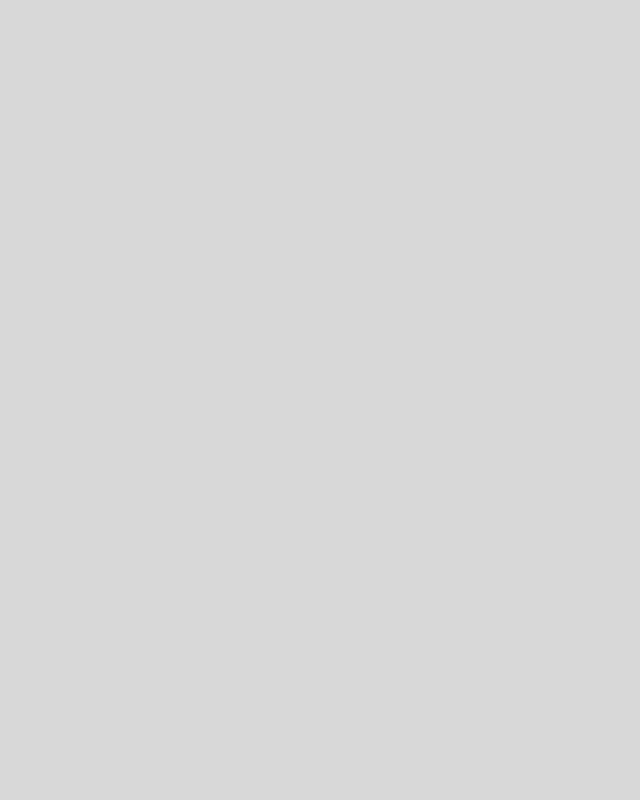
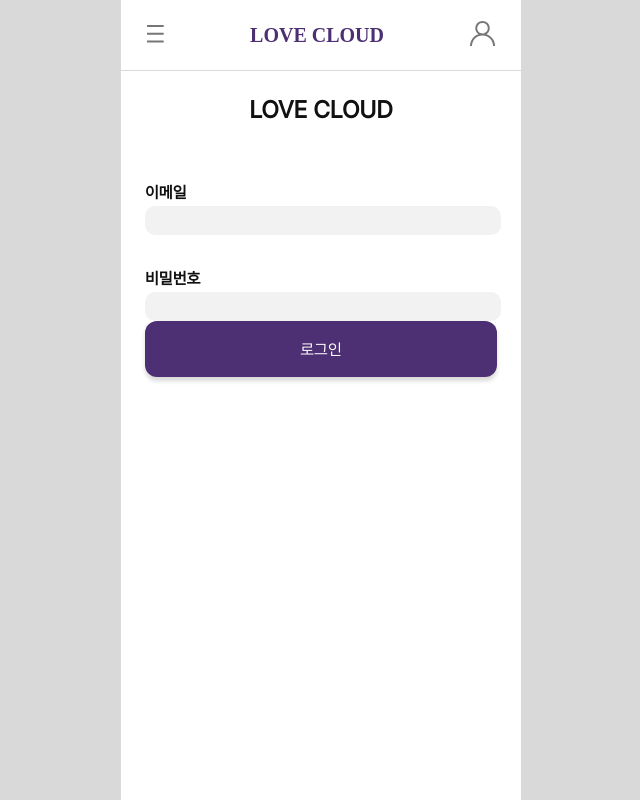
Before and after one commit to yu-LoveCloud/love-cloud-client, a React (Create React App) app: page /praclogin in a window 1280 px wide. Before the commit this address had no page. Shown: the whole page, without its empty margins (319-959 px from the left). Built offline with nearby package versions, Linux system fonts and the light colour scheme.

Commit message:
쿠키굽기

```diff
--- a/package.json
+++ b/package.json
@@ -12,7 +12,9 @@
     "cors": "^2.8.5",
     "express": "^4.19.2",
     "mysql": "^2.18.1",
+    "navigate": "^0.3.6",
     "react": "^18.3.1",
+    "react-cookie": "^7.1.4",
     "react-dom": "^18.3.1",
     "react-router-dom": "^6.23.0",
     "react-scripts": "5.0.1",
--- /dev/null
+++ b/src/Cookie.js
@@ -0,0 +1,17 @@
+import { Cookies } from "react-cookie";
+
+const cookies = new Cookies();
+
+export const setCookie = (name, value, option) => {
+    return cookies.set(name, value, { ...option });
+};
+
+export const getCookie = (name) => {
+    return cookies.get(name);
+};
+
+export const removeCookie = (name) => {
+    return cookies.remove(name);
+};
+
+export default Cookies;
--- a/src/Router.js
+++ b/src/Router.js
@@ -10,6 +10,7 @@ import RefundAccount from "./pages/UserAccount/RefundAccount";
 import PartnerConnect from "./pages/Partner/PartnerConnect";
 import ConnectCode from "./pages/Partner/ConnectCode";
 import MyPage from "./pages/UserAccount/MyPage";
+import PracLogin from "./pages/UserAccount/PracLogin";
 
 function Router() {
   return (
@@ -31,6 +32,7 @@ function Router() {
       <Route path="/partnerconnect" element={<PartnerConnect />} />
       <Route path="/connectcode" element={<ConnectCode />} />
       <Route path="/mypage" element={<MyPage />} />
+      <Route path="/praclogin" element={<PracLogin />} />
     </Routes>
   );
 }
--- a/src/components/button/buttonwrapper.js
+++ b/src/components/button/buttonwrapper.js
@@ -0,0 +1,9 @@
+import styled from "styled-components";
+
+export const ButtonWrapper = styled.div`
+  padding-top: 0px;
+  padding-bottom: 0px;
+  position: fixed;
+  bottom: 24px;
+  width: 352px;
+`;
--- a/src/index.js
+++ b/src/index.js
@@ -1,6 +1,10 @@
 import React from "react";
 import ReactDOM from "react-dom/client";
 import App from "./App";
+import axios from "axios";
 
 const root = ReactDOM.createRoot(document.getElementById("root"));
 root.render(<App />);
+
+axios.defaults.baseURL = "";
+axios.defaults.withCredentials = true;
--- a/src/pages/Home.js
+++ b/src/pages/Home.js
@@ -5,7 +5,7 @@ function Home() {
   return (
     <AppContainer>
       <h4> LOVE CLOUD </h4>
-      <Link to="/loginform">로그인</Link> <br />
+      <Link to="/praclogin">로그인</Link> <br />
       <Link to="/signup">회원가입</Link> <br />
       <Link to="/invitation">청첩장제작</Link> <br />
       <Link to="/partnerconnect">파트너초대</Link> <br />
--- a/src/pages/UserAccount/LoginForm.js
+++ b/src/pages/UserAccount/LoginForm.js
@@ -1,10 +1,12 @@
 import React, { useState } from 'react';
-import { Link } from 'react-router-dom';
+import { Link, useNavigate } from 'react-router-dom';
 import styled from "styled-components";
 import AppContainer from "../../components/AppContainer";
 import NavigationBar from '../../components/Nav/NavigationBar';
 import ContentContainer from '../../components/ContentContainer';
 import { Title } from "../../components/Typography";
+import axios from "axios";
+import { setCookie } from '../../Cookie';
 
 const Input = styled.input`
   width: 100%;
@@ -56,41 +58,37 @@ const SnsButton = styled.button`
   padding : 0;
 `;
 
-function LoginForm({ children, onClick }) {
-    const [email, setEmail] = useState('');
-    const [password, setPassword] = useState('');
-    const [error, setError] = useState('');
+function LoginForm() {
+  const [data, setData] = useState({ email: '', password: '' });
+  const [error, setError] = useState('');
+  const navigate = useNavigate();
 
-    const handleEmailChange = (event) => {
-        setEmail(event.target.value);
-    };
-
-    const handlePasswordChange = (event) => {
-        setPassword(event.target.value);
-    };
-
-    const handleSubmit = async (event) => {
-      event.preventDefault();
-      try {
-          const response = await fetch('http://127.0.0.1:3306/api/login', {
-              method: 'POST',
-              headers: {
-                  'Content-Type': 'application/json'
-              },
-              body: JSON.stringify({ email, password })
-          });
-          const data = await response.json();
-          if (response.ok && data.success) {
-              setError('');
-          } else {
-              setError(data.message || '이메일 또는 비밀번호가 일치하지 않습니다.');
-          }
-      } catch (error) {
-          console.error('Error during login:', error);
-          setError('로그인 중 에러가 발생했습니다.');
-      }
+  const handleChange = e => {
+      setData({
+          ...data,
+          [e.target.name]: e.target.value.trim()
+      });
   };
 
+  const login = (e) => {
+    axios.post('/auth/wedding-user/sign-in', { email: data.email, password: data.password })
+      .then(res => {
+        console.log(res.data);
+        const accessToken = res.data.data ? res.data.data.access_token : null;
+        if (accessToken) {
+          setCookie("access_token", accessToken, { path: '/' });
+          alert("로그인 되었습니다.");
+          return navigate("/");
+        } else {
+          alert(res.data.message);
+          setError(res.data.message || "로그인 실패");
+        }
+      })
+      .catch(error => {
+        console.error('Login error:', error.response ? error.response.data.message : error.message);
+        setError('로그인 중 에러가 발생했습니다.');
+      });
+  };
 
     const handleGoogleLogin = () => {
         const clientId = '';
@@ -113,28 +111,28 @@ function LoginForm({ children, onClick }) {
         <AppContainer>
         <NavigationBar />
         <ContentContainer>
-        <form onSubmit={handleSubmit}>
+        <form onSubmit={(e) => { e.preventDefault(); login(); }}>
                <div style={{ width: '100%', textAlign: 'center' }}>
                    <Title>LOVE CLOUD</Title>
                </div>
                <div>
                    <h4 style={{ marginTop: '59px', marginBottom: '4px' }}>이메일</h4>
-                   <Input type="email" value={email} onChange={handleEmailChange} />
+                   <Input name="email" type="email" value={data.email} onChange={handleChange} />
                </div>
                <div>
                    <h4 style={{ marginTop: '34px', marginBottom: '4px' }}>비밀번호</h4>
                    <Input
+                       name="password"
                        type="password"
-                       value={password}
-                       onChange={handlePasswordChange}
+                       value={data.password}
+                       onChange={handleChange}
                        style={{ marginBottom: '20px' }}
                    />
                 </div>
                 <LoginButtonWrapper>
-                <Link to="/" style = {{ color: 'inherit' , textDecoration : 'none' }}>
-                  <LoginButton onClick={onClick}>{children}로그인</LoginButton>
-                </ Link>
+                  <LoginButton type='button' onClick={login}>로그인</LoginButton>
                 </LoginButtonWrapper>
+        </form>
                {error && <ErrorMessage>{error}</ErrorMessage>}
                <div style ={{ fontSize : 'small' , display : 'flex', justifyContent : 'space-between' }}>
                 <h4 style = {{ width : '150px'}}><Link to="/changepassword" style = {{ textDecoration : 'none' , color : 'inherit' }}>비밀번호를 잊어버리셨나요?</Link></h4>
@@ -151,7 +149,6 @@ function LoginForm({ children, onClick }) {
                     <SnsImg src='/images/NaverLogin.png' alt='' />
                 </SnsButton>
                </div>
-        </form>
         </ContentContainer>
       </AppContainer>
 
--- /dev/null
+++ b/src/pages/UserAccount/PracLogin.js
@@ -0,0 +1,108 @@
+import React, { useState } from 'react';
+import { useNavigate } from 'react-router-dom';
+import styled from "styled-components";
+import AppContainer from "../../components/AppContainer";
+import NavigationBar from '../../components/Nav/NavigationBar';
+import ContentContainer from '../../components/ContentContainer';
+import { Title } from "../../components/Typography";
+import axios from 'axios';
+import { setCookie } from '../../Cookie';
+
+const Input = styled.input`
+  width: 100%;
+  height: 27px;
+  font-size: 16px;
+  border-radius: 10px;
+  background-color: #F2F2F2;
+  border: 0;
+`;
+
+const LoginButton = styled.button`
+  background-color: #4c3073;
+  width: 100%;
+  height: 56px;
+  border: 0px;
+  border-radius: 12px;
+  box-shadow: #d9d9d9 0 4px 4px;
+  color: white;
+  font-size: 16px;
+  text-align: center;
+  cursor: pointer;
+  font-family: "Pretendard";
+  transition: transform 0.3s, box-shadow 0.3s;
+
+  &:hover {
+    transform: translateY(-1px);
+    box-shadow: #d9d9d9 0 5px 5px;
+  }
+`;
+
+const LoginButtonWrapper = styled.div`
+  padding-top: 0px;
+  padding-bottom: 0px;
+`;
+
+const ErrorMessage = styled.p`
+  color: red;
+  margin-top: 20px;
+`;
+
+function PracLogin() {
+    const [data, setData] = useState({ email: '', password: '' });
+    const [error, setError] = useState('');
+    const navigate = useNavigate();
+
+    const handleChange = e => {
+        setData({
+            ...data,
+            [e.target.name]: e.target.value.trim()
+        });
+    };
+
+    const login = (e) => {
+      axios.post('/auth/wedding-user/sign-in', { email: data.email, password: data.password })
+        .then(res => {
+          console.log(res.data);
+          const accessToken = res.data.data ? res.data.data.access_token : null;
+          if (accessToken) {
+            setCookie("access_token", accessToken, { path: '/' });
+            alert("로그인 되었습니다.");
+            return navigate("/");
+          } else {
+            alert(res.data.message);
+            setError(res.data.message || "로그인 실패");
+          }
+        })
+        .catch(error => {
+          console.error('Login error:', error.response ? error.response.data.message : error.message);
+          setError('로그인 중 에러가 발생했습니다.');
+        });
+    };
+
+    return (
+        <AppContainer>
+            <NavigationBar />
+            <ContentContainer>
+                <form onSubmit={(e) => { e.preventDefault(); login(e); }}>
+                    <div style={{ width: '100%', textAlign: 'center' }}>
+                        <Title>LOVE CLOUD</Title>
+                    </div>
+                    <div>
+                        <h4 style={{ marginTop: '59px', marginBottom: '4px' }}>이메일</h4>
+                        <Input name="email" type="email" value={data.email} onChange={handleChange} />
+                    </div>
+                    <div>
+                        <h4 style={{ marginTop: '34px', marginBottom: '4px' }}>비밀번호</h4>
+                        <Input name="password" type="password" value={data.password} onChange={handleChange} />
+                    </div>
+                    <LoginButtonWrapper>
+                        <LoginButton type='button' onClick={login}>로그인</LoginButton>
+                    </LoginButtonWrapper>
+                </form>
+                {error && <ErrorMessage>{error}</ErrorMessage>}
+            </ContentContainer>
+        </AppContainer>
+    );
+}
+
+export default PracLogin;
--- a/src/pages/UserAccount/SignUp.js
+++ b/src/pages/UserAccount/SignUp.js
@@ -58,7 +58,7 @@ function SignUp() {
             return; // 비밀번호 불일치 시 함수 종료
         }
         try {
-            const response = await fetch('http://localhost:3001/api/signup', {
+            const response = await fetch('/auth/wedding-user/sign-up', {
                 method: 'POST',
                 headers: {
                     'Content-Type': 'application/json'
```
Also changed, not shown: src/pages/Partner/PartnerConnect.js (+1 -8 lines), src/pages/UserAccount/MyPage.js (+3 -35 lines), 1 other file (tests, documents, lock files or other folders).
